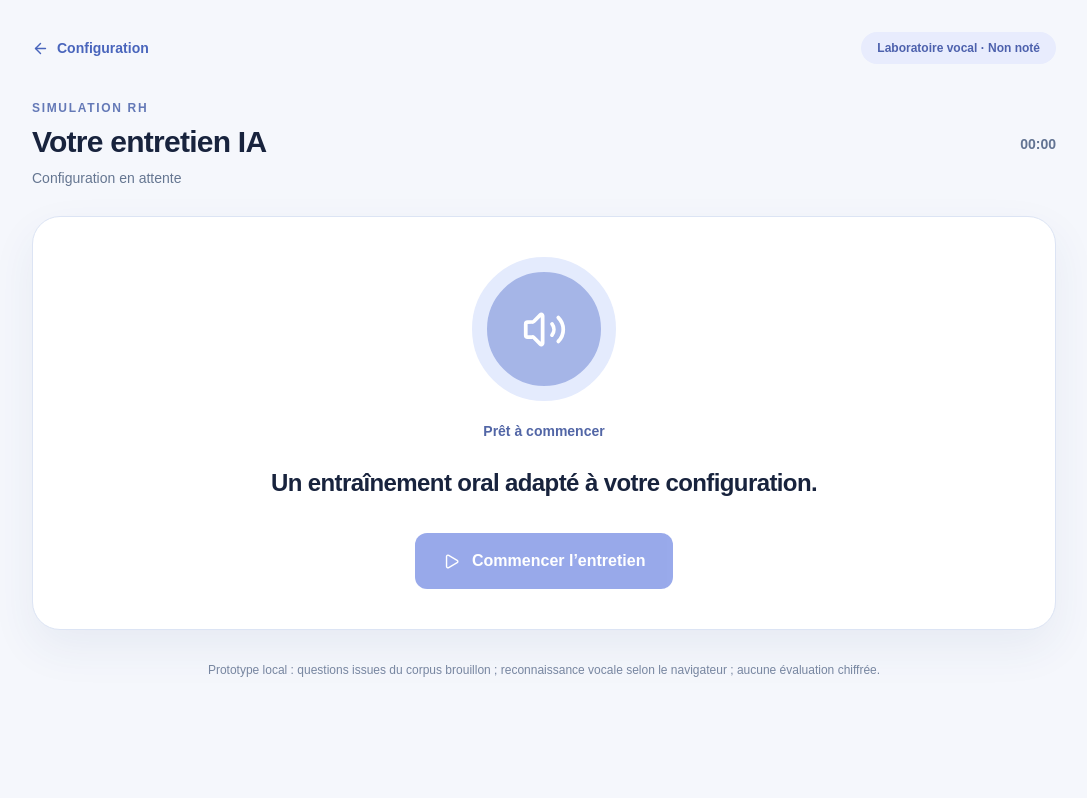
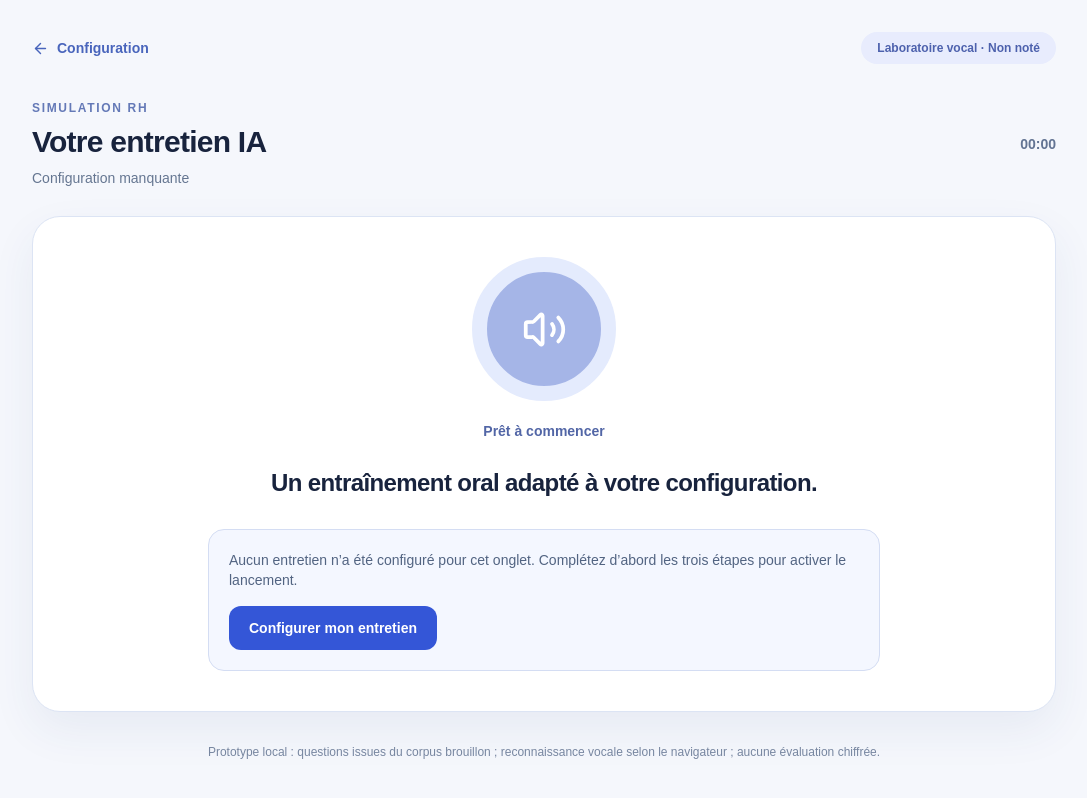
Before and after one commit to Achrafsila/ai-interview-platform, a Next.js app in the folder web/: page /interview in a window 1280 px wide. Shown: the whole page, without its empty margins (96-1183 px from the left). Built offline with nearby package versions, Linux system fonts and the light colour scheme.

Commit message:
fix(interview): hydrate saved configuration and recover missing setup

```diff
--- a/web/src/app/interview/page.tsx
+++ b/web/src/app/interview/page.tsx
@@ -13,7 +13,22 @@ async function send(action:"start"|"answer",payload:object):Promise<Response>{
  return data;
 }
 export default function InterviewPage(){
- const [config]=useState<Config|null>(()=>{if(typeof window==="undefined")return null;try{const raw=sessionStorage.getItem("interview-lab-config");return raw?JSON.parse(raw) as Config:null;}catch{return null;}});
+ const [config,setConfig]=useState<Config|null>(null);
+ const [configChecked,setConfigChecked]=useState(false);
+ useEffect(()=>{
+  // Read after hydration: the server-rendered page cannot access sessionStorage.
+  let saved:Config|null=null;
+  try{
+   const raw=window.sessionStorage.getItem("interview-lab-config");
+   if(raw){
+    const item=JSON.parse(raw) as Partial<Config>;
+    if((item.family==="rh"||item.family==="technical")&&(item.locale==="fr"||item.locale==="en")&&
+      typeof item.jobTitle==="string"&&item.jobTitle.trim()&&Array.isArray(item.goals)&&item.goals.length&&
+      typeof item.count==="number") saved=item as Config;
+   }
+  }catch{}
+  queueMicrotask(()=>{setConfig(saved);setConfigChecked(true);});
+ },[]);
  const [state,setState]=useState<"ready"|"speaking"|"listening"|"thinking"|"paused"|"done"|"error">("ready");
  const [result,setResult]=useState<Response|null>(null);
  const [session,setSession]=useState("");
@@ -41,7 +56,7 @@ export default function InterviewPage(){
   setState("speaking");window.speechSynthesis.speak(utter);
  }
  async function start(){
-  if(!config)return;
+  if(!config){setError("Configuration introuvable. Revenez à la préparation pour choisir votre entretien.");return;}
   setError("");setState("thinking");
   try{const data=await send("start",{family:config.family,locale:config.locale,goals:config.goals,count:config.count,job_description:config.job_description});
    setSession(data.session_id||"");setResult(data);speak(data.question?.prompt||"",config.locale);
@@ -87,13 +102,14 @@ export default function InterviewPage(){
  return <main className="min-h-dvh bg-[#F5F7FC] px-4 py-8 text-[#18233D] sm:px-8">
   <div className="mx-auto max-w-5xl">
    <header className="flex flex-wrap items-center justify-between gap-4"><Link href="/preparation" className="inline-flex items-center gap-2 text-sm font-bold text-[#4965BC]"><ArrowLeft size={17}/> Configuration</Link><span className="rounded-full bg-[#E8ECFD] px-4 py-2 text-xs font-bold text-[#4D61AD]">Laboratoire vocal · Non noté</span></header>
-   <div className="mt-9 flex flex-wrap items-center justify-between gap-3"><div><p className="text-xs font-semibold uppercase tracking-[.14em] text-[#6479B7]">Simulation {config?.family==="technical"?"technique":"RH"}</p><h1 className="mt-2 text-3xl font-bold tracking-tight">Votre entretien IA</h1><p className="mt-2 text-sm text-[#657691]">{config?.jobTitle||"Configuration en attente"}</p></div><span className="text-sm font-semibold tabular-nums text-[#637493]">{Math.floor(elapsed/60).toString().padStart(2,"0")}:{(elapsed%60).toString().padStart(2,"0")}</span></div>
+   <div className="mt-9 flex flex-wrap items-center justify-between gap-3"><div><p className="text-xs font-semibold uppercase tracking-[.14em] text-[#6479B7]">Simulation {config?.family==="technical"?"technique":"RH"}</p><h1 className="mt-2 text-3xl font-bold tracking-tight">Votre entretien IA</h1><p className="mt-2 text-sm text-[#657691]">{config?.jobTitle||(configChecked?"Configuration manquante":"Chargement de la configuration…")}</p></div><span className="text-sm font-semibold tabular-nums text-[#637493]">{Math.floor(elapsed/60).toString().padStart(2,"0")}:{(elapsed%60).toString().padStart(2,"0")}</span></div>
    <section className="mt-7 rounded-[28px] border border-[#DCE4F4] bg-white p-6 shadow-[0_18px_45px_rgba(43,67,128,.07)] sm:p-10">
     <div className="mx-auto flex max-w-2xl flex-col items-center text-center">
      <div className={`grid size-36 place-items-center rounded-full border-[15px] transition-all duration-500 ${state==="speaking"?"border-[#DCDDFD] bg-[#A39CF2]":state==="listening"?"border-[#DCF2EA] bg-[#56BFA4]":"border-[#E4EBFD] bg-[#A5B5E7]"}`}><Volume2 size={45} className="text-white"/></div>
      <p className="mt-5 text-sm font-bold text-[#5266A6]">{({ready:"Prêt à commencer",speaking:"Votre intervieweur parle",listening:"À vous de répondre",thinking:"L'intervieweur prépare sa question",paused:"Entretien en pause",done:"Séance terminée",error:"Connexion indisponible"})[state]}</p>
      <h2 className="mt-6 text-xl font-semibold leading-9 tracking-tight sm:text-2xl">{state==="ready"?"Un entraînement oral adapté à votre configuration.":state==="done"?"Votre entretien est terminé.":question||"Préparation de la prochaine question…"}</h2>
-     {state==="ready"&&<button onClick={start} disabled={!config} className="mt-8 rounded-xl bg-[#3456D7] px-7 py-4 font-bold text-white disabled:opacity-50"><Play size={17} className="mr-2 inline"/> Commencer l’entretien</button>}
+     {state==="ready"&&config&&<button onClick={start} className="mt-8 rounded-xl bg-[#3456D7] px-7 py-4 font-bold text-white"><Play size={17} className="mr-2 inline"/> Commencer l’entretien</button>}
+     {state==="ready"&&configChecked&&!config&&<div role="alert" className="mt-7 rounded-2xl border border-[#D4DDF3] bg-[#F4F7FF] p-5 text-left"><p className="text-sm text-[#526482]">Aucun entretien n’a été configuré pour cet onglet. Complétez d’abord les trois étapes pour activer le lancement.</p><Link href="/preparation" className="mt-4 inline-flex items-center gap-2 rounded-xl bg-[#3456D7] px-5 py-3 text-sm font-bold text-white">Configurer mon entretien</Link></div>}
      {state==="error"&&<button onClick={start} className="mt-7 rounded-xl bg-[#3456D7] px-6 py-3 text-white">Réessayer</button>}
      {state==="speaking"&&<button onClick={interrupt} className="mt-7 rounded-xl border border-[#C8D4F0] px-5 py-3 text-sm font-semibold">Prendre la parole</button>}
      {(state==="listening"||state==="paused")&&<div className="mt-7 w-full text-left">
```
